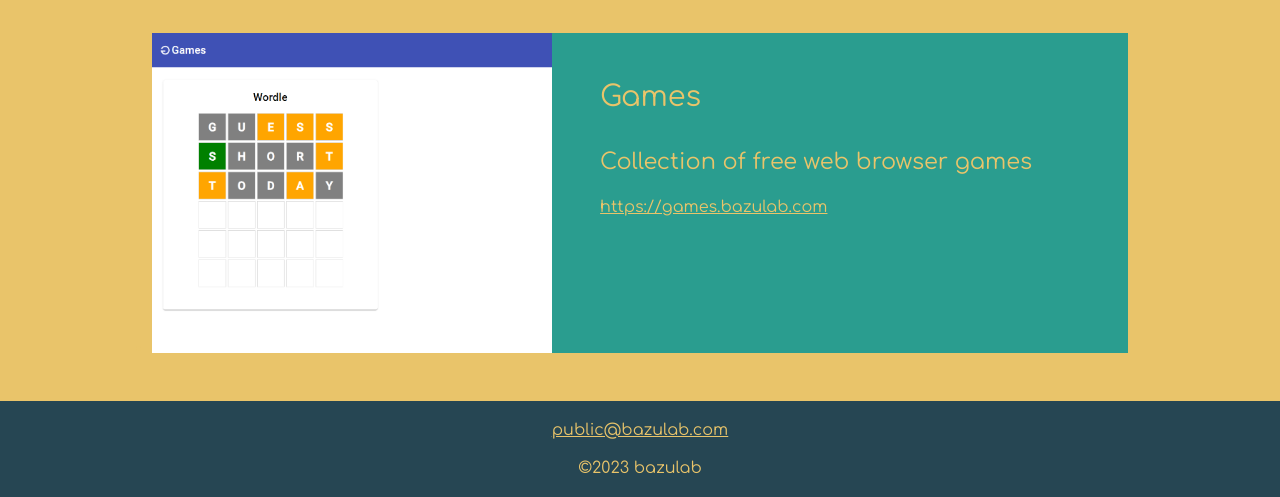
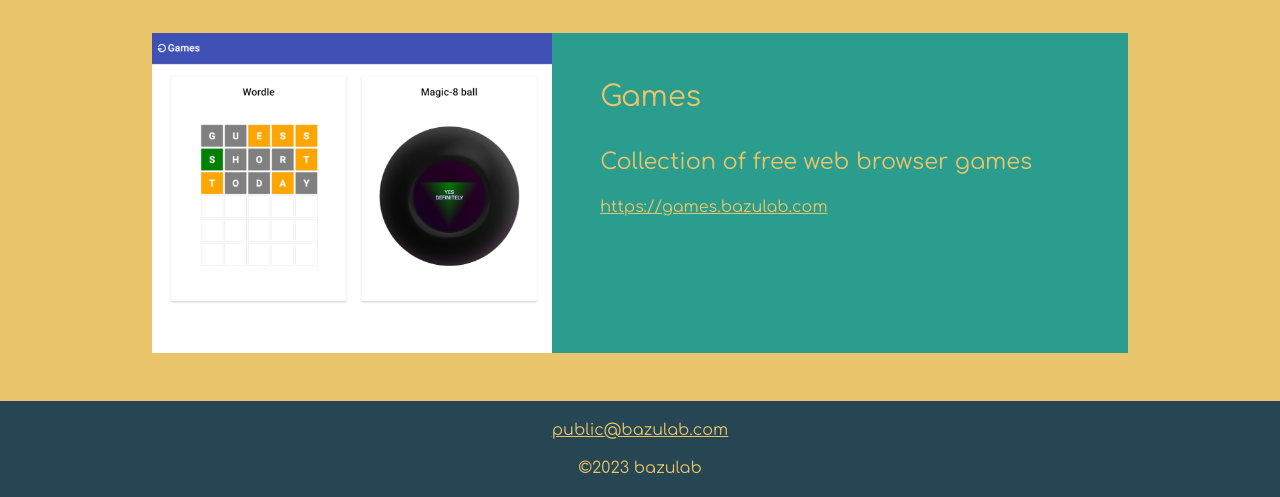
Before and after one commit to bazulab/bazulab.github.io, a website built with Vite: page src/index.html in a window 1280 px wide. Shown: the part 878-1375 px from the top of the page. Built offline with nearby package versions, Linux system fonts and the light colour scheme.

Commit message:
Update games image

```diff
--- a/src/index.html
+++ b/src/index.html
@@ -125,7 +125,7 @@
             >
               <img
                 class="experiments__item-image"
-                src="/games2.png"
+                src="/games3.png"
                 alt="Games site"
               />
               <div class="experiments__item-text-block">
```
Also changed, not shown: src/public/games2.png (deleted), src/public/games3.png (added).
